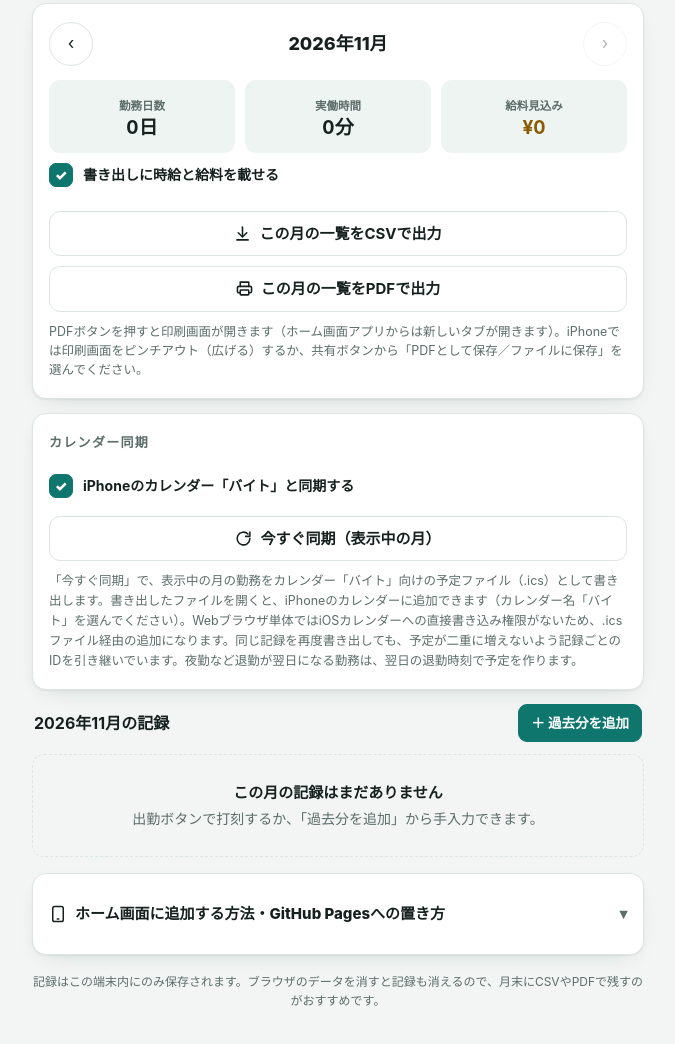
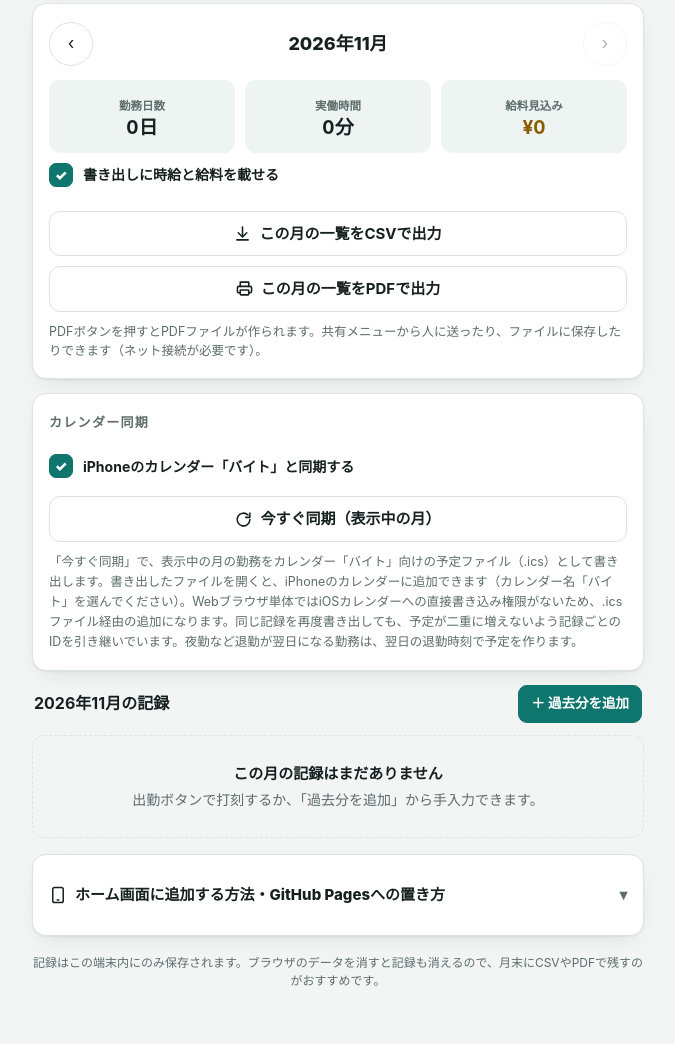
Before and after one commit to katsu1007/baito, a plain HTML site: page index.html in a window 1280 px wide. Shown: the part 673-1717 px from the top of the page, without its empty margins (302-977 px from the left). Drawn offline with Linux system fonts and the light colour scheme.

Commit message:
勤務記録: PDFボタンの説明文を新しい出力方式に合わせて更新

```diff
--- a/index.html
+++ b/index.html
@@ -290,7 +290,7 @@
         <svg width="17" height="17" viewBox="0 0 24 24" fill="none" stroke="currentColor" stroke-width="2.2" stroke-linecap="round" stroke-linejoin="round" aria-hidden="true"><path d="M6 9V3h12v6"/><path d="M6 18H4a2 2 0 0 1-2-2v-5a2 2 0 0 1 2-2h16a2 2 0 0 1 2 2v5a2 2 0 0 1-2 2h-2"/><rect x="6" y="14" width="12" height="7" rx="1"/></svg>
         この月の一覧をPDFで出力
       </button>
-      <p class="setnote" style="margin:0">PDFボタンを押すと印刷画面が開きます（ホーム画面アプリからは新しいタブが開きます）。iPhoneでは印刷画面をピンチアウト（広げる）するか、共有ボタンから「PDFとして保存／ファイルに保存」を選んでください。</p>
+      <p class="setnote" style="margin:0">PDFボタンを押すとPDFファイルが作られます。共有メニューから人に送ったり、ファイルに保存したりできます（ネット接続が必要です）。</p>
     </div>
   </section>
 
```
